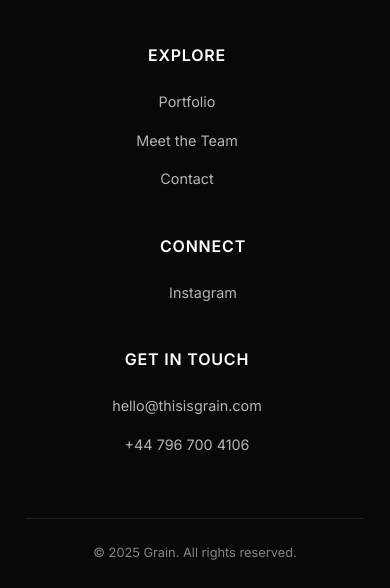
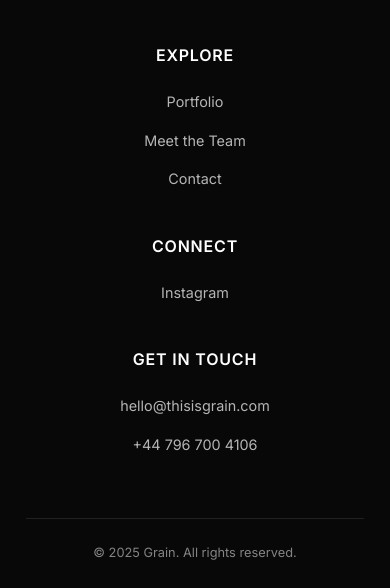
Before and after one commit to Grainvids/Thisisgrain, an Astro site: page /education in a window 390 px wide. Shown: the part 6518-7106 px from the top of the page. Built offline with nearby package versions, Linux system fonts and the light colour scheme; Astro itself is replaced by a stand-in of ours.

Commit message:
fix: remove padding from footer nav columns in mobile view

```diff
--- a/src/components/Footer.astro
+++ b/src/components/Footer.astro
@@ -148,12 +148,6 @@ import Logo from './Logo.astro'; // Assuming Logo component is in the same direc
 	.nav-column {
 		text-align: left; /* Align text left in columns on smaller screens */
 	}
-	.nav-column:nth-child(odd) {
-		padding-right: 1rem;
-	}
-	.nav-column:nth-child(even) {
-		padding-left: 1rem;
-	}
 }
 
 @media (max-width: 768px) {
```
